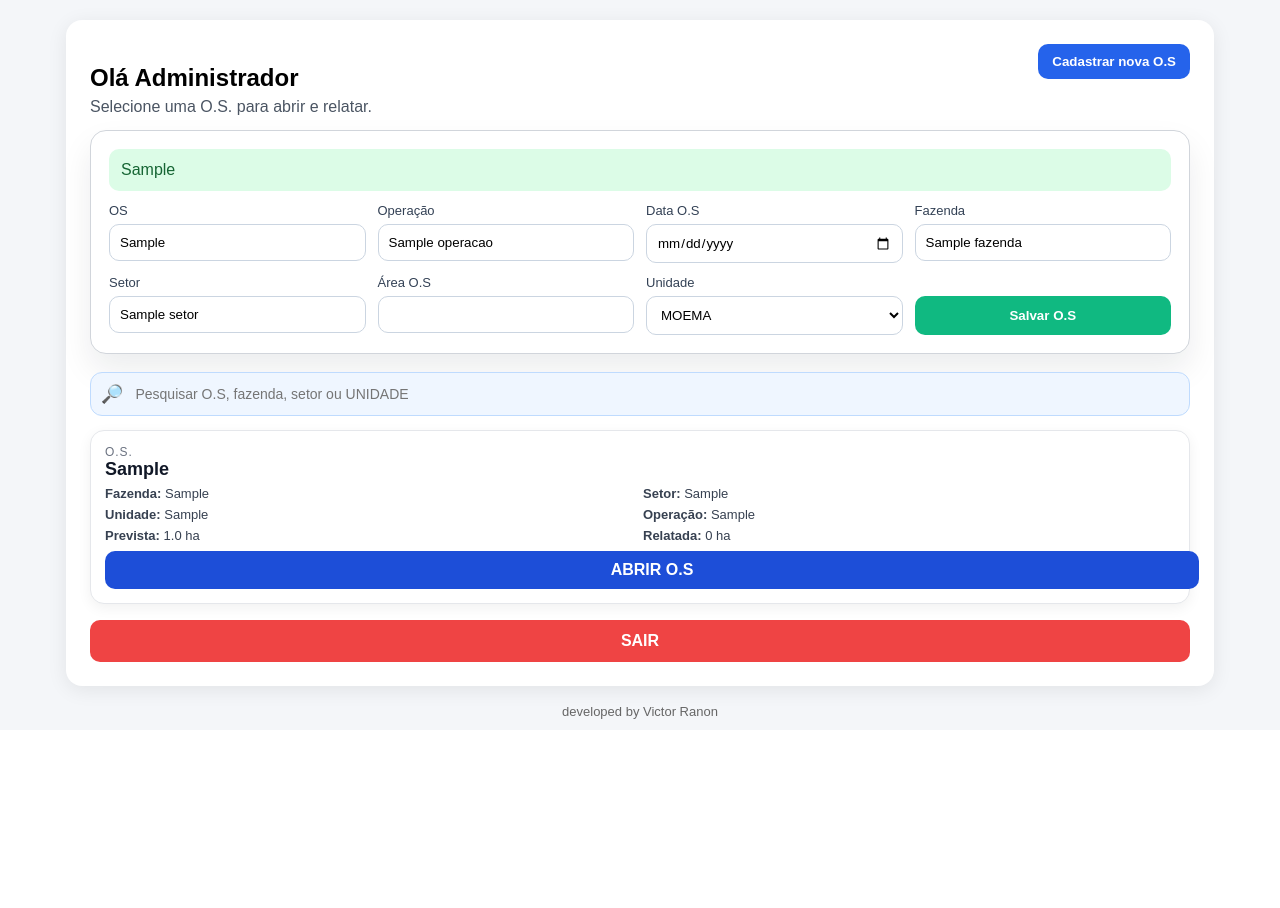
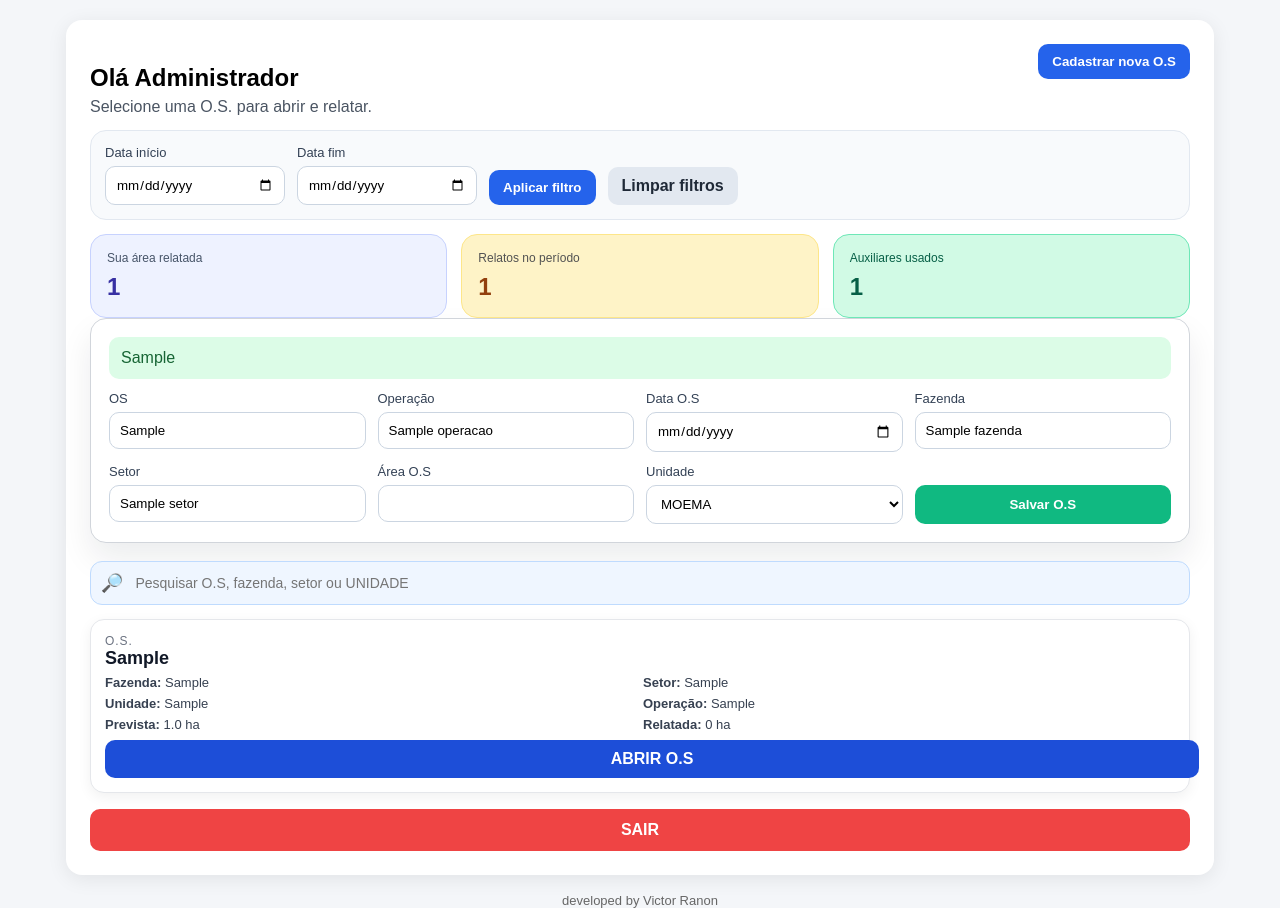
Before and after one commit to victorranon02/altitude, a Flask app: template templates/piloto_mobile.html in a window 1280 px wide. Shown: the part 70-978 px from the top of the page. Before the commit the page ends 789 px from the top, so only its background shows below. Run offline with Flask 3, Linux system fonts and the light colour scheme; tables that the repository leaves empty hold one stand-in row (values such as "Sample post"); the template is opened without the code that fills it: values that come from a table or form of the project are taken from there, most other values are stand-ins (such as "Sample title", 1, 10 or a date in 2020).

Commit message:
dash para pilotos

```diff
--- a/app.py
+++ b/app.py
@@ -299,6 +299,23 @@ def piloto():
     if not piloto_id or session.get("perfil") != "PILOTO":
         return redirect("/login")
 
+    start_date = request.args.get("start_date")
+    end_date = request.args.get("end_date")
+    start_dt = None
+    end_dt = None
+
+    if start_date:
+        try:
+            start_dt = datetime.strptime(start_date, "%Y-%m-%d")
+        except ValueError:
+            start_dt = None
+
+    if end_date:
+        try:
+            end_dt = datetime.strptime(end_date, "%Y-%m-%d") + timedelta(days=1)
+        except ValueError:
+            end_dt = None
+
     form_error = None
     form_success = None
     new_os_data = {
@@ -373,6 +390,28 @@ def piloto():
         else:
             os_item.status_class = "status-aguardando"
 
+    query = ExecucaoOS.query.filter_by(piloto_id=piloto_id)
+    if start_dt:
+        query = query.filter(ExecucaoOS.data_hora >= start_dt)
+    if end_dt:
+        query = query.filter(ExecucaoOS.data_hora < end_dt)
+
+    dados_piloto = query.order_by(ExecucaoOS.data_hora.desc()).all()
+    total_area_pilot = 0.0
+    total_records_pilot = len(dados_piloto)
+    summary_auxiliares = {}
+
+    for registro in dados_piloto:
+        area_registro = float(registro.area or 0)
+        total_area_pilot += area_registro
+        auxiliar_nome = registro.auxiliar or "N/A"
+        summary_auxiliares[auxiliar_nome] = summary_auxiliares.get(auxiliar_nome, 0.0) + area_registro
+        piloto_registro = Piloto.query.get(registro.piloto_id)
+        registro.piloto_nome = piloto_registro.nome if piloto_registro else "N/A"
+        registro.data_formatada = format_brasilia(registro.data_hora)
+
+    summary_auxiliares = sorted(summary_auxiliares.items(), key=lambda item: item[1], reverse=True)
+
     return render_template(
         "piloto_mobile.html",
         piloto=piloto,
@@ -380,6 +419,12 @@ def piloto():
         form_error=form_error,
         form_success=form_success,
         new_os_data=new_os_data,
+        start_date=start_date,
+        end_date=end_date,
+        total_area_pilot=total_area_pilot,
+        total_records_pilot=total_records_pilot,
+        summary_auxiliares=summary_auxiliares,
+        dados_piloto=dados_piloto,
     )
 
 # ==================================
--- a/templates/piloto_mobile.html
+++ b/templates/piloto_mobile.html
@@ -9,6 +9,35 @@
     <p style="margin:0;color:#4b5563;">Selecione uma O.S. para abrir e relatar.</p>
   </div>
   <button id="openNewOsBtn" type="button" style="padding:10px 14px;background:#2563eb;color:white;border:none;border-radius:10px;font-weight:700;cursor:pointer;">Cadastrar nova O.S</button>
+</div>
+
+<div style="display:grid;gap:14px;grid-template-columns:1fr;">
+  <form method="get" style="display:flex;flex-wrap:wrap;gap:12px;align-items:flex-end;padding:14px;background:#f8fafc;border:1px solid #e2e8f0;border-radius:16px;">
+    <label style="display:flex;flex-direction:column;font-size:13px;color:#334155;min-width:180px;">
+      Data início
+      <input type="date" name="start_date" value="{{ start_date or '' }}" style="margin-top:6px;padding:10px;border:1px solid #cbd5e1;border-radius:10px;" />
+    </label>
+    <label style="display:flex;flex-direction:column;font-size:13px;color:#334155;min-width:180px;">
+      Data fim
+      <input type="date" name="end_date" value="{{ end_date or '' }}" style="margin-top:6px;padding:10px;border:1px solid #cbd5e1;border-radius:10px;" />
+    </label>
+    <button type="submit" style="padding:10px 14px;background:#2563eb;color:white;border:none;border-radius:10px;font-weight:700;cursor:pointer;">Aplicar filtro</button>
+    <a href="/piloto" style="padding:10px 14px;background:#e2e8f0;color:#1f2937;text-decoration:none;border-radius:10px;font-weight:700;">Limpar filtros</a>
+  </form>
+  <div style="display:grid;grid-template-columns:repeat(auto-fit,minmax(200px,1fr));gap:14px;">
+    <div style="background:#eef2ff;border:1px solid #c7d2fe;border-radius:16px;padding:16px;">
+      <div style="font-size:12px;color:#475569;margin-bottom:8px;">Sua área relatada</div>
+      <div style="font-size:24px;font-weight:700;color:#3730a3;">{{ total_area_pilot|round(2) }}</div>
+    </div>
+    <div style="background:#fef3c7;border:1px solid #fde68a;border-radius:16px;padding:16px;">
+      <div style="font-size:12px;color:#525252;margin-bottom:8px;">Relatos no período</div>
+      <div style="font-size:24px;font-weight:700;color:#92400e;">{{ total_records_pilot }}</div>
+    </div>
+    <div style="background:#d1fae5;border:1px solid #6ee7b7;border-radius:16px;padding:16px;">
+      <div style="font-size:12px;color:#065f46;margin-bottom:8px;">Auxiliares usados</div>
+      <div style="font-size:24px;font-weight:700;color:#065f46;">{{ summary_auxiliares|length }}</div>
+    </div>
+  </div>
 </div>
 
 <div id="newOsForm" style="display:{{ 'block' if form_error or form_success else 'none' }};margin-bottom:18px;background:#fff;border:1px solid #d1d5db;border-radius:16px;box-shadow:0 16px 32px rgba(15,23,42,0.08);padding:18px;">
```
